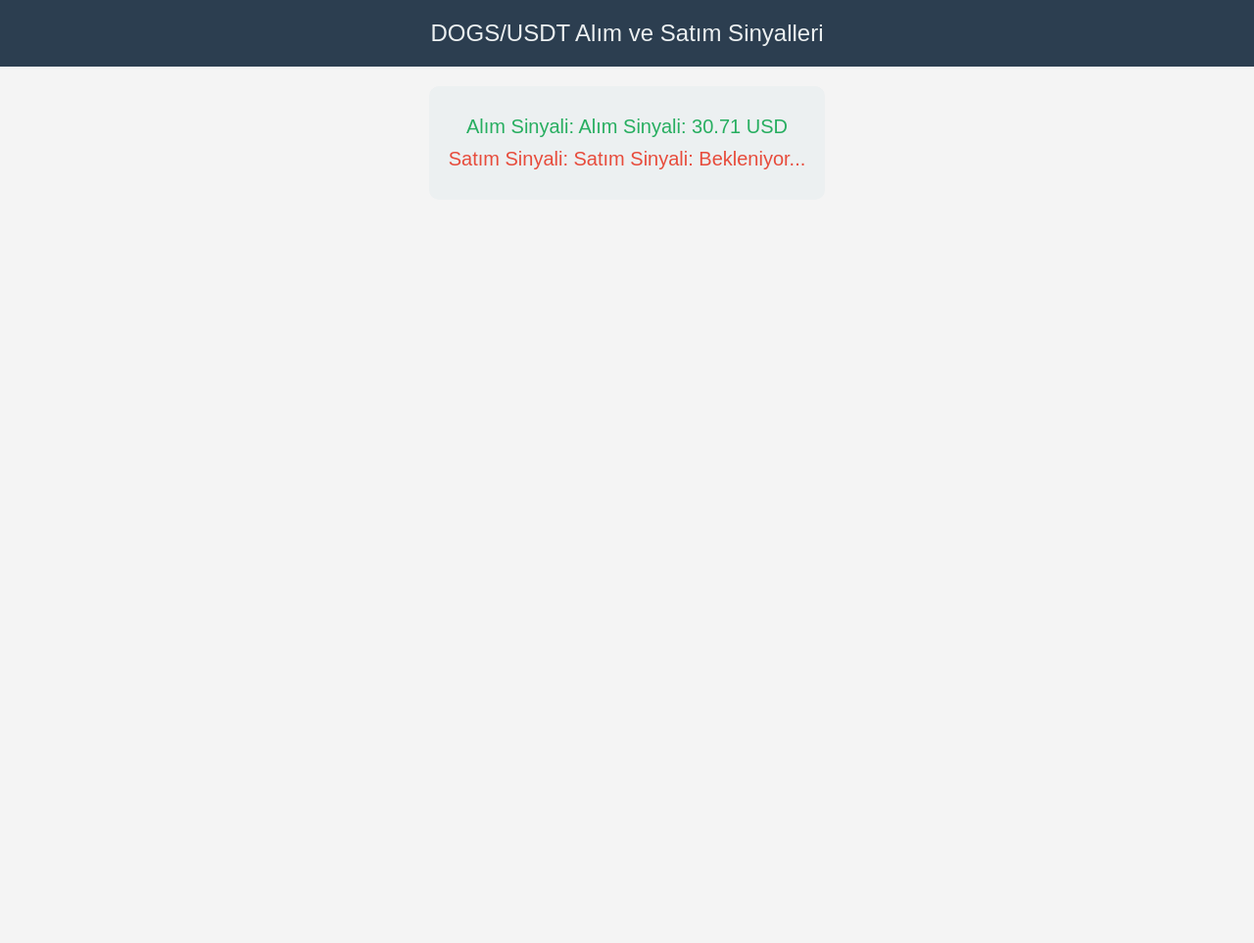
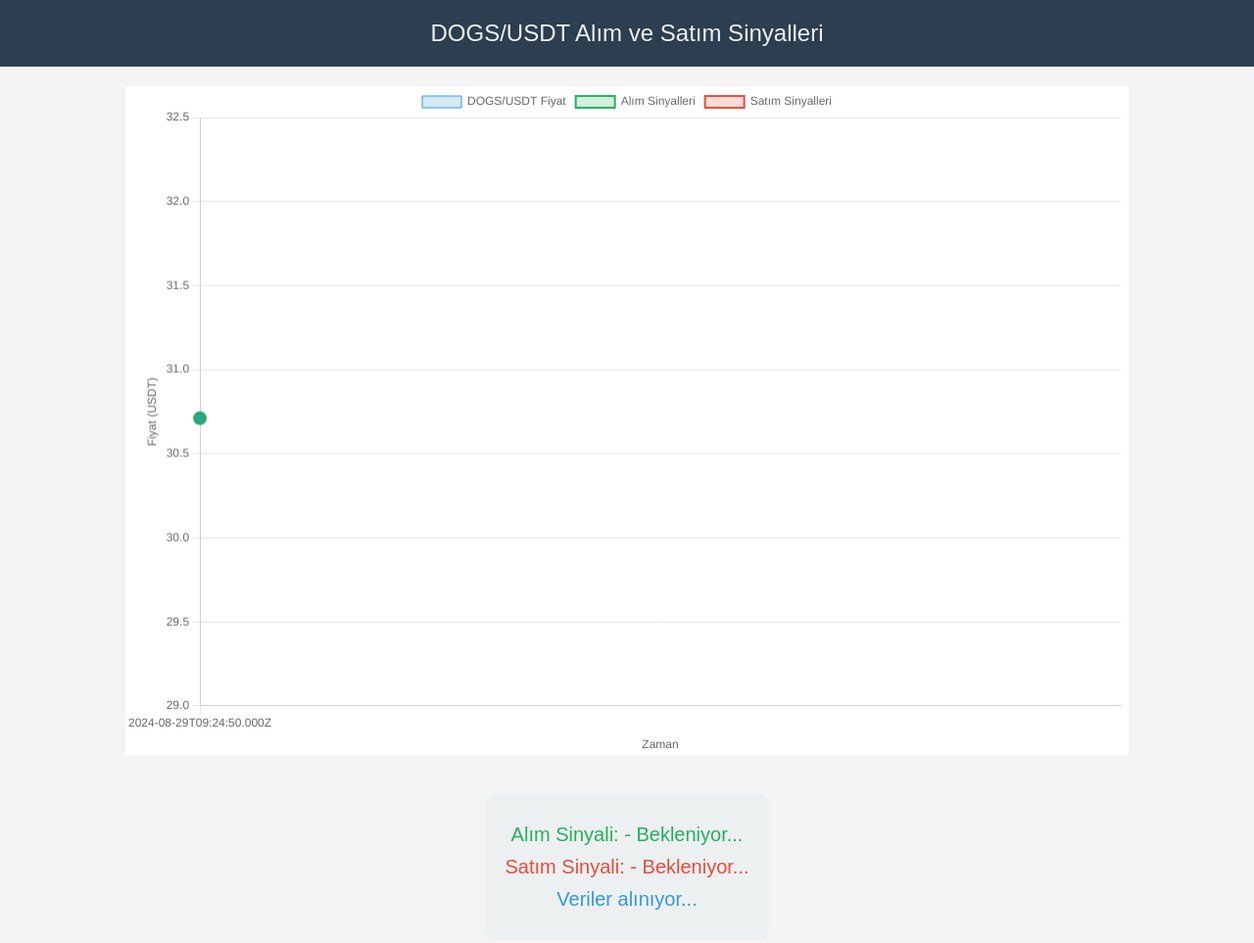
Before and after one commit to k4miran/yenoka, a plain HTML site: page index.html in a window 1280 px wide. Shown: the whole page at 98% size. Before the commit the page ends 800 px from the top, so only its background shows below. Drawn offline with nearby package versions, Linux system fonts and the light colour scheme.

Commit message:
Update index.html

```diff
--- a/index.html
+++ b/index.html
@@ -17,6 +17,13 @@
             color: #ecf0f1;
             padding: 20px;
             font-size: 24px;
+        }
+        #chart-container {
+            width: 80%;
+            margin: 20px auto;
+        }
+        canvas {
+            background-color: #fff;
         }
         #signals {
             margin: 20px;
@@ -47,45 +54,124 @@
     DOGS/USDT Alım ve Satım Sinyalleri
 </header>
 
+<div id="chart-container">
+    <canvas id="priceChart" width="600" height="400"></canvas>
+</div>
+
 <div id="signals">
     <div class="signal buy">Alım Sinyali: <span id="buy-signal">- Bekleniyor...</span></div>
     <div class="signal sell">Satım Sinyali: <span id="sell-signal">- Bekleniyor...</span></div>
     <div class="signal loading" id="loading">Veriler alınıyor...</div>
 </div>
 
+<script src="https://cdn.jsdelivr.net/npm/chart.js"></script>
 <script>
+    // Grafik verilerini tutacak değişkenler
+    const labels = []; // Tarih veya zaman damgaları
+    const prices = []; // Fiyat verileri
+    const buySignals = []; // Alım sinyalleri
+    const sellSignals = []; // Satım sinyalleri
+
+    // Chart.js ile grafik oluşturma
+    const ctx = document.getElementById('priceChart').getContext('2d');
+    const priceChart = new Chart(ctx, {
+        type: 'line',
+        data: {
+            labels: labels,
+            datasets: [{
+                label: 'DOGS/USDT Fiyat',
+                data: prices,
+                borderColor: '#3498db',
+                backgroundColor: 'rgba(52, 152, 219, 0.2)',
+                borderWidth: 1
+            }, {
+                label: 'Alım Sinyalleri',
+                data: buySignals,
+                borderColor: '#27ae60',
+                backgroundColor: 'rgba(39, 174, 96, 0.2)',
+                borderWidth: 2,
+                pointStyle: 'circle',
+                pointRadius: 6,
+                pointBackgroundColor: '#27ae60',
+                showLine: false
+            }, {
+                label: 'Satım Sinyalleri',
+                data: sellSignals,
+                borderColor: '#e74c3c',
+                backgroundColor: 'rgba(231, 76, 60, 0.2)',
+                borderWidth: 2,
+                pointStyle: 'triangle',
+                pointRadius: 6,
+                pointBackgroundColor: '#e74c3c',
+                showLine: false
+            }]
+        },
+        options: {
+            responsive: true,
+            plugins: {
+                legend: {
+                    display: true
+                },
+                tooltip: {
+                    callbacks: {
+                        label: function(tooltipItem) {
+                            return tooltipItem.dataset.label + ': ' + tooltipItem.raw;
+                        }
+                    }
+                }
+            },
+            scales: {
+                x: {
+                    beginAtZero: false,
+                    title: {
+                        display: true,
+                        text: 'Zaman'
+                    }
+                },
+                y: {
+                    beginAtZero: false,
+                    title: {
+                        display: true,
+                        text: 'Fiyat (USDT)'
+                    }
+                }
+            }
+        }
+    });
+
     async function fetchMarketData() {
         // Bu fonksiyon gerçek API'ye bağlanmalı ve verileri çekmeli
         // Örnek: OKX API'den DOGS/USDT verilerini çekin
 
         // Test amaçlı sabit veriler
         return {
+            time: new Date().toISOString(),
             price: Math.random() * 100,
             smaShort: Math.random() * 100,
             smaLong: Math.random() * 100
         };
     }
 
-    function generateSignals(data) {
-        const buySignal = document.getElementById('buy-signal');
-        const sellSignal = document.getElementById('sell-signal');
-        const loading = document.getElementById('loading');
+    function updateChart(data) {
+        labels.push(data.time);
+        prices.push(data.price);
 
         // Basit sinyal analizi
         if (data.smaShort > data.smaLong) {
-            buySignal.textContent = `Alım Sinyali: ${data.price.toFixed(2)} USD`;
-            sellSignal.textContent = `Satım Sinyali: Bekleniyor...`;
+            buySignals.push({x: data.time, y: data.price});
+            sellSignals.push(null); // Satım sinyali boş
         } else {
-            buySignal.textContent = `Alım Sinyali: Bekleniyor...`;
-            sellSignal.textContent = `Satım Sinyali: ${data.price.toFixed(2)} USD`;
+            sellSignals.push({x: data.time, y: data.price});
+            buySignals.push(null); // Alım sinyali boş
         }
 
-        loading.style.display = 'none'; // Veriler alındıktan sonra yüklenme mesajını gizle
+        // Güncellenmiş verileri grafiğe uygulayın
+        priceChart.update();
     }
 
     async function updateSignals() {
         const marketData = await fetchMarketData();
-        generateSignals(marketData);
+        updateChart(marketData);
     }
 
     // Sinyalleri belirli aralıklarla güncelle
```
